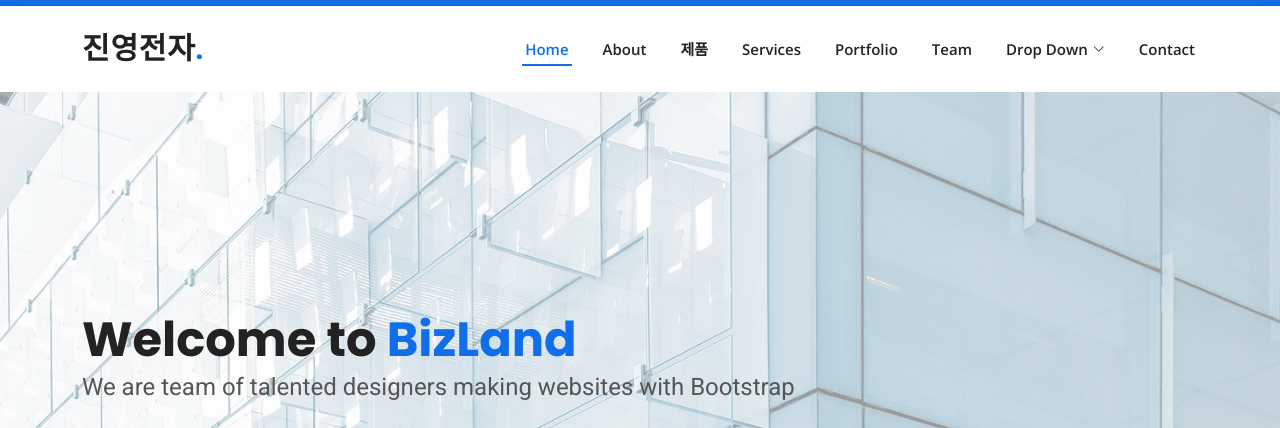
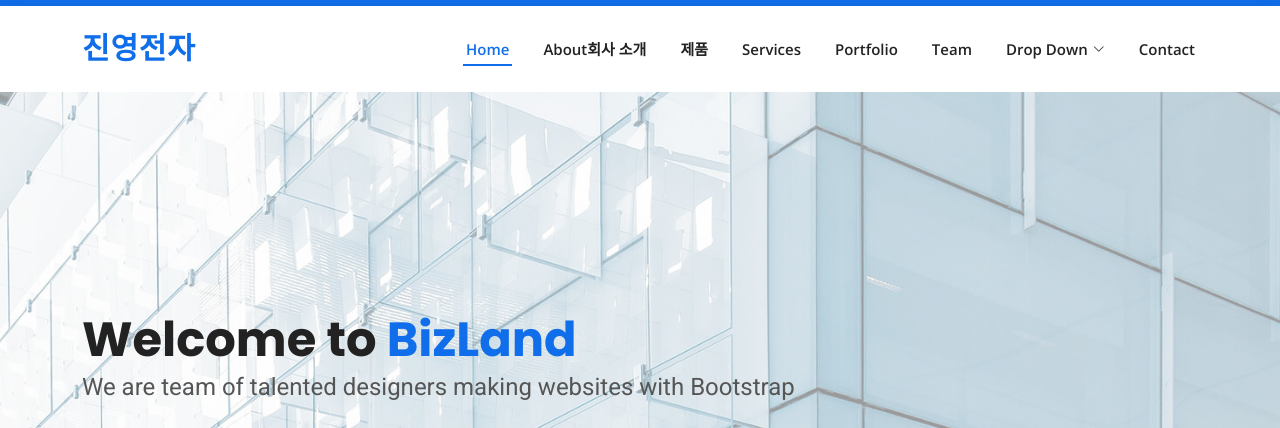
Before and after one commit to jinyoungelec/jinyoungelec.github.io, a plain HTML site: page index.html in a window 1280 px wide. Shown: the part 34-462 px from the top of the page. Drawn offline with nearby package versions, Linux system fonts and the light colour scheme.

Commit message:
Update index.html

```diff
--- a/index.html
+++ b/index.html
@@ -57,14 +57,14 @@
   <header id="header" class="d-flex align-items-center">
     <div class="container d-flex align-items-center justify-content-between">
 
-      <h1 class="logo"><a href="index.html">진영전자<span>.</span></a></h1>
+      <h1 class="logo"><a href="index.html"><span>진영전자</span></a></h1>
       <!-- Uncomment below if you prefer to use an image logo -->
       <!-- <a href="index.html" class="logo"><img src="assets/img/logo.png" alt=""></a>-->
 
       <nav id="navbar" class="navbar">
         <ul>
           <li><a class="nav-link scrollto active" href="#hero">Home</a></li>
-          <li><a class="nav-link scrollto" href="#about">About</a></li>
+          <li><a class="nav-link scrollto" href="#about">About<span class="menu-break">회사 소개</span></a></li>
           <li><a class="nav-link scrollto" href="#제품">제품</a></li>
           <li><a class="nav-link scrollto" href="#services">Services</a></li>
           <li><a class="nav-link scrollto " href="#portfolio">Portfolio</a></li>
```
